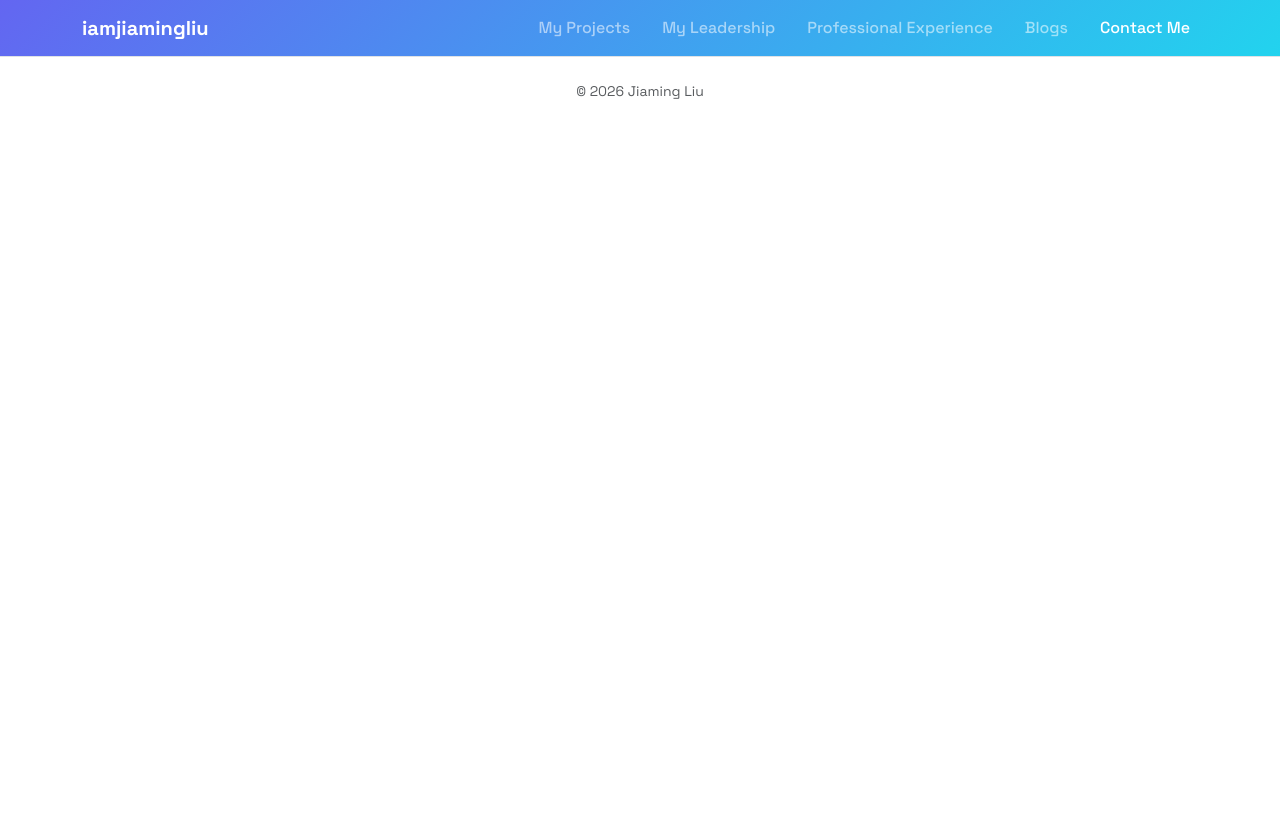
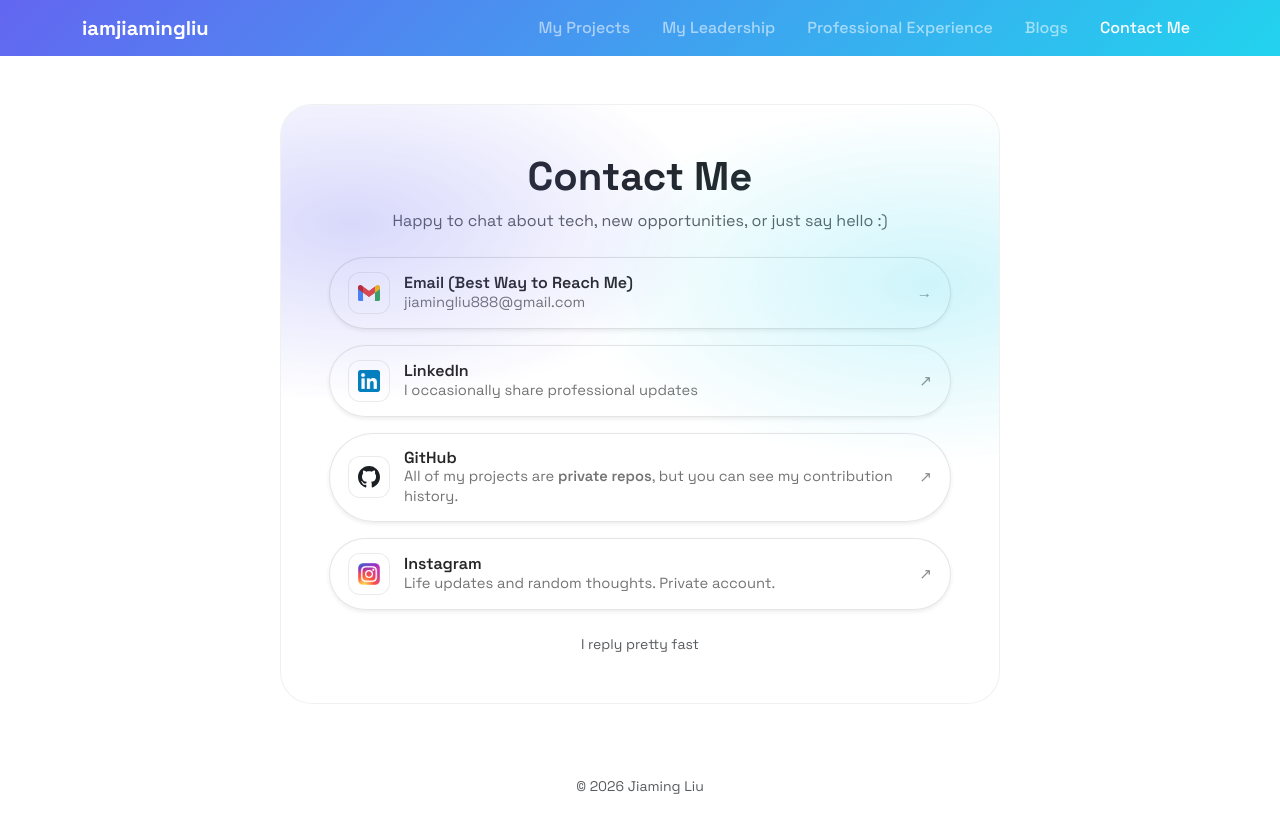
Before and after one commit to iamjiamingliu/iamjiamingliu.com, a Flask app: page /contact in a window 1280 px wide. Before the commit the page ends 99 px from the top, so only its background shows below. Run offline with Flask 3, Linux system fonts and the light colour scheme; some libraries are stand-ins or nearby versions.

Commit message:
finishes contact page

```diff
--- a/app.py
+++ b/app.py
@@ -32,7 +32,7 @@ def blogs():
 
 @app.route('/contact')
 def contact():
-    return render_template('base.html')
+    return render_template('contact.html')
 
 
 if __name__ == '__main__':
--- a/templates/base.html
+++ b/templates/base.html
@@ -45,7 +45,7 @@
     {% block content %}{% endblock %}
 </main>
 
-<footer class="border-top py-4 text-center small text-muted">
+<footer class="py-4 text-center small text-muted">
     © 2026 Jiaming Liu
 </footer>
 
--- /dev/null
+++ b/templates/contact.html
@@ -0,0 +1,157 @@
+{% extends "base.html" %}
+{% block title %}Contact · Jiaming Liu{% endblock %}
+
+{% block content %}
+    <style>
+        .contact-card {
+            max-width: 720px;
+            margin: 0 auto;
+        }
+
+        .contact-btn {
+            border-radius: 999px;
+            padding: 14px 18px;
+            display: flex;
+            align-items: center;
+            gap: 14px;
+            text-decoration: none;
+            transition: transform 0.15s ease, box-shadow 0.15s ease;
+        }
+
+        .contact-btn:hover {
+            transform: translateY(-1px);
+            box-shadow: 0 1rem 2rem rgba(0, 0, 0, 0.10);
+        }
+
+        .contact-icon {
+            width: 42px;
+            height: 42px;
+            border-radius: 12px;
+            display: grid;
+            place-items: center;
+            flex-shrink: 0;
+            border: 1px solid rgba(0, 0, 0, 0.08);
+            background: rgba(255, 255, 255, 0.85);
+        }
+
+        .contact-icon img {
+            height: 22px;
+            width: 22px;
+            object-fit: contain;
+        }
+
+        .contact-title {
+            font-weight: 600;
+            margin: 0;
+            line-height: 1.2;
+        }
+
+        .contact-sub {
+            margin: 0;
+            color: rgba(0, 0, 0, 0.55);
+            font-size: 0.92rem;
+            line-height: 1.35;
+        }
+
+        .btn-neutral {
+            background: rgba(255, 255, 255, 0.8);
+            border: 1px solid rgba(0, 0, 0, 0.12);
+            color: rgba(0, 0, 0, 0.85);
+        }
+
+        .btn-soft {
+            background: rgba(255, 255, 255, 0.6);
+            border: 1px solid rgba(0, 0, 0, 0.10);
+            color: rgba(0, 0, 0, 0.85);
+        }
+
+        .contact-right {
+            margin-left: auto;
+            color: rgba(0, 0, 0, 0.45);
+            font-size: 0.95rem;
+        }
+    </style>
+
+    <section class="py-5">
+        <div class="container">
+            <div class="contact-card">
+                <div class="hero-glass p-4 p-lg-5">
+                    <div class="text-center mb-4">
+                        <h1 class="fw-bold mb-2">Contact Me</h1>
+                        <p class="text-muted mb-0">
+                            Happy to chat about tech, new opportunities, or just say hello :)
+                        </p>
+                    </div>
+
+                    <div class="d-grid gap-3">
+
+                        <!-- Email (neutral, NOT blue) -->
+                        <a href="mailto:jiamingliu888@gmail.com"
+                           class="contact-btn btn-neutral shadow-sm">
+            <span class="contact-icon">
+              <img src="/static/img/social_media/gmail.webp" alt="Email">
+            </span>
+                            <div>
+                                <p class="contact-title">Email (Best Way to Reach Me)</p>
+                                <p class="contact-sub">jiamingliu888@gmail.com</p>
+                            </div>
+                            <span class="contact-right">→</span>
+                        </a>
+
+                        <!-- LinkedIn (keep link if you already filled it) -->
+                        <a href="https://linkedin.com/in/iamjiamingliu"
+                           target="_blank" rel="noopener"
+                           class="contact-btn btn-soft shadow-sm">
+            <span class="contact-icon">
+              <img src="/static/img/social_media/linkedin.png" alt="LinkedIn">
+            </span>
+                            <div>
+                                <p class="contact-title">LinkedIn</p>
+                                <p class="contact-sub">I occasionally share professional updates</p>
+                            </div>
+                            <span class="contact-right">↗</span>
+                        </a>
+
+                        <!-- GitHub (link preserved + note added) -->
+                        <a href="https://github.com/iamjiamingliu"
+                           target="_blank" rel="noopener"
+                           class="contact-btn btn-soft shadow-sm">
+            <span class="contact-icon">
+              <img src="/static/img/social_media/github.svg" alt="GitHub">
+            </span>
+                            <div>
+                                <p class="contact-title">GitHub</p>
+                                <p class="contact-sub">
+                                    All of my projects are <span class="fw-semibold">private repos</span>,
+                                    but you can see my contribution history.
+                                </p>
+                            </div>
+                            <span class="contact-right">↗</span>
+                        </a>
+
+                        <!-- Instagram (RESTORED) -->
+                        <a href="https://instagram.com/iamjiamingliu"
+                           target="_blank" rel="noopener"
+                           class="contact-btn btn-soft shadow-sm">
+            <span class="contact-icon">
+              <img src="/static/img/social_media/instagram.webp" alt="Instagram">
+            </span>
+                            <div>
+                                <p class="contact-title">Instagram</p>
+                                <p class="contact-sub">Life updates and random thoughts. Private account.</p>
+                            </div>
+                            <span class="contact-right">↗</span>
+                        </a>
+
+                    </div>
+
+                    <div class="text-center mt-4">
+                        <p class="text-muted small mb-0">
+                            I reply pretty fast
+                        </p>
+                    </div>
+                </div>
+            </div>
+        </div>
+    </section>
+{% endblock %}
```
Also changed, not shown: static/img/social_media/github.svg (added), static/img/social_media/gmail.webp (added), static/img/social_media/linkedin.png (added).
